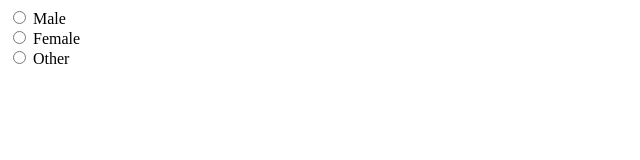
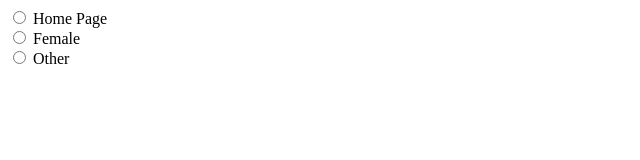
Before and after one commit to JacoTaute-hub/git-demo, a plain HTML site: page index.html in a window 1280 px wide. Shown: the full height of the page, 0-640 px from the left. Drawn offline with Linux system fonts and the light colour scheme.

Commit message:
A few moer changes

```diff
--- a/index.html
+++ b/index.html
@@ -1,6 +1,6 @@
 <form>
   <input type="radio" id="male" name="gender" value="male">
-  <label for="male">Male</label><br>
+  <label for="male">Home Page</label><br>
   <input type="radio" id="female" name="gender" value="female">
   <label for="female">Female</label><br>
   <input type="radio" id="other" name="gender" value="other">
```
Also changed, not shown: README.txt.
